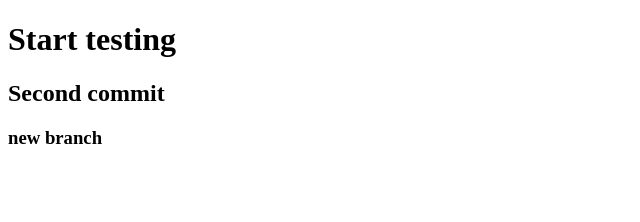
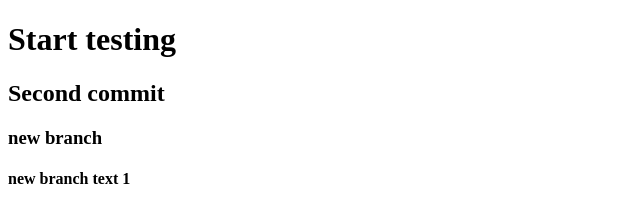
Before and after one commit to VasylSarakhman/JS-Advanced-LOGOS, a plain HTML site: page index.html in a window 1280 px wide. Shown: the whole page, without its empty margins (0-640 px from the left). Drawn offline with Linux system fonts and the light colour scheme.

Commit message:
new commit

```diff
--- a/index.html
+++ b/index.html
@@ -11,5 +11,6 @@
     <h1>Start testing</h1>
     <h2>Second commit</h2>
     <h3>new branch</h3>
+    <h4>new branch text 1</h4>
 </body>
 </html>
```
